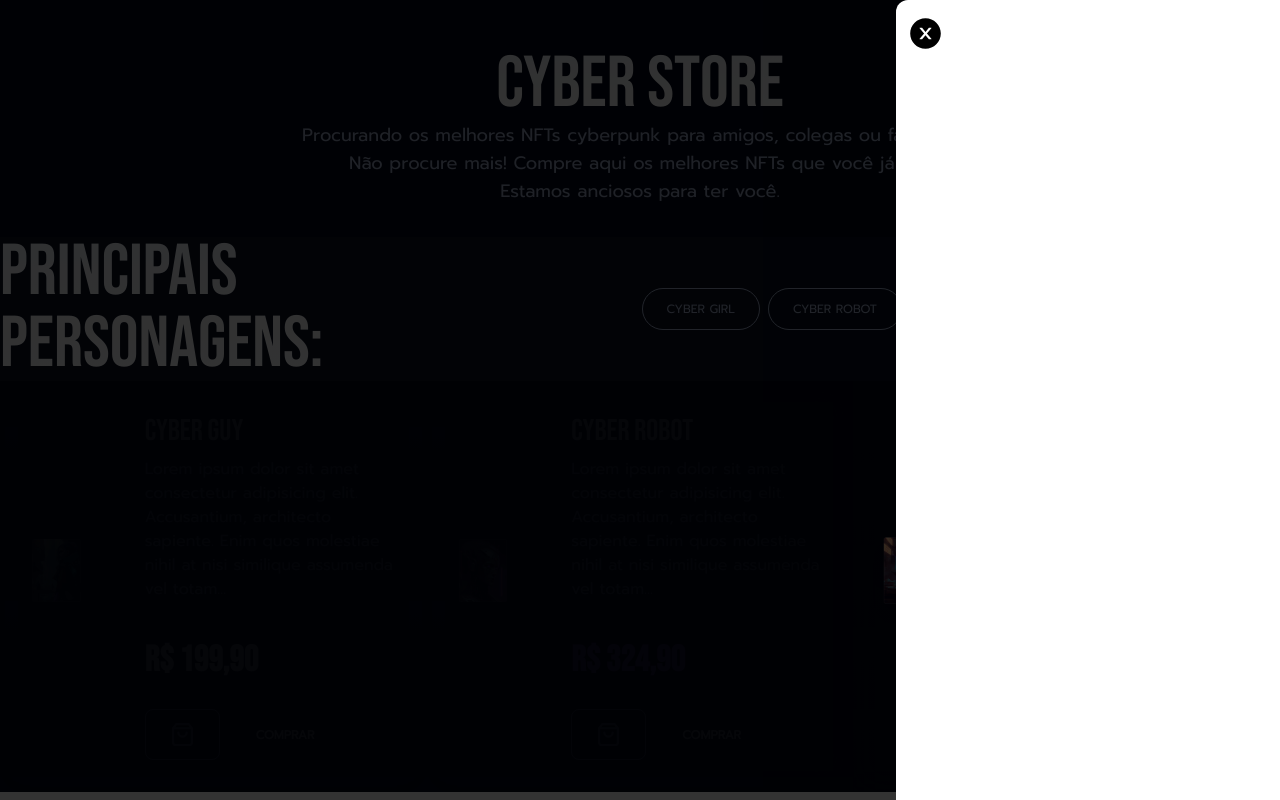
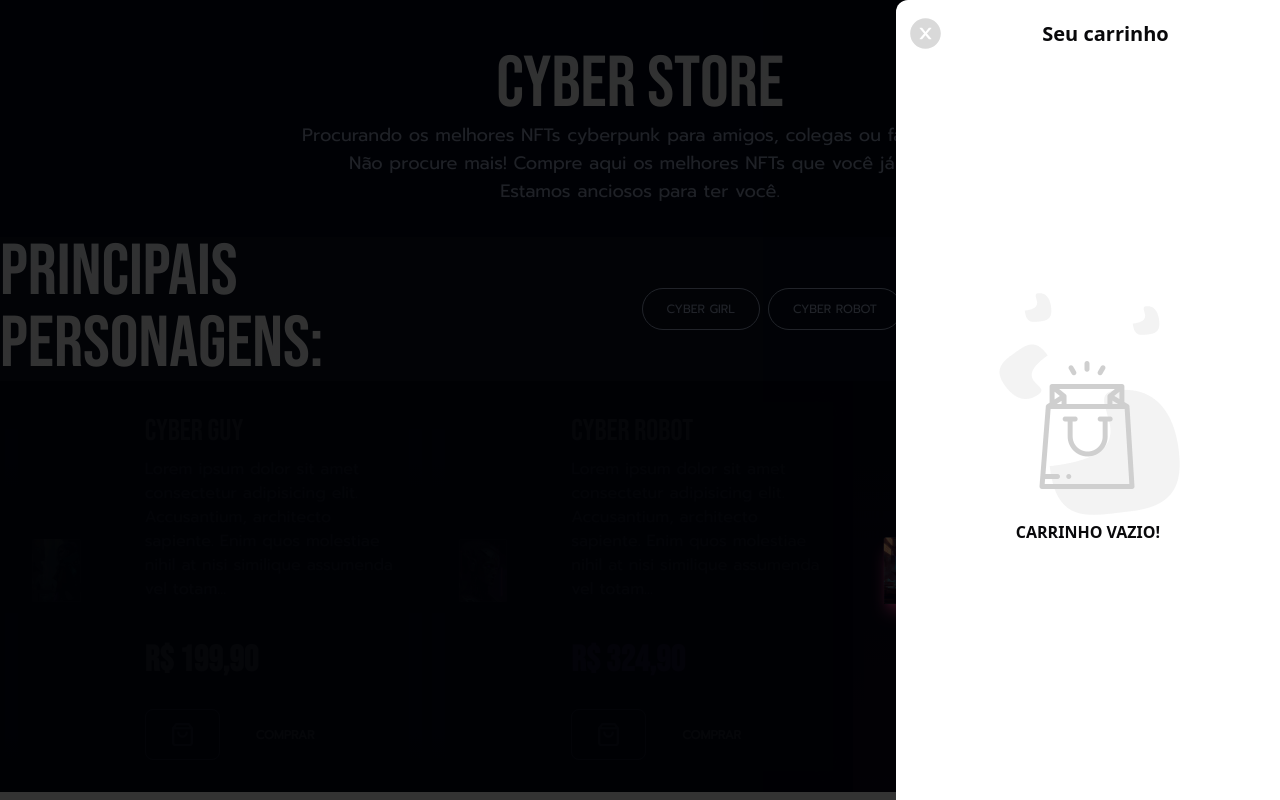
Before and after one commit to allandiegoasilva/tg-laboratory, a Next.js app: page / in a window 1280 px wide. Both pictures are taken after a click on the button 1171 px from the left and 24 px from the top of the page. Built offline with nearby package versions, Linux system fonts and the light colour scheme.

Commit message:
teste color

```diff
--- a/src/components/Card.tsx
+++ b/src/components/Card.tsx
@@ -43,7 +43,19 @@ export default function Card({ image, color, description, price, title, selected
 
   const linerBg = 'to-' + color + '-500/5';
   const shadow  = "shadow-"+color+"-500";
+  const btnBgColor = "bg-"+color+"-500";
+  const btnShadowColor = "shadow-" + color + '-500/50';
+  const textPriceColor = 'text-' +color+'-500';
 
+  const colors = {
+    pink: {
+      linerBg: 'to-pink-500/5',
+      shadow: 'shadow-pink-500',
+      btnBgColor: 'bg-pink-500',
+      btnShadowColor: 'shadow-pink-500/50',
+      textPriceColor: 'text-pink-500'
+    }
+  }
 
   return (
     <motion.div
@@ -67,12 +79,11 @@ export default function Card({ image, color, description, price, title, selected
         h-full
         relative
         from-slate-950
-        ${linerBg}
+        ${colors['pink'].linerBg}
 
         items-center px-8 pb-8
        ${ selected ? 'opacity-100' : 'opacity-10'}
       `}>
-
             <div onMouseEnter={() => setShowBlur(true)} onMouseLeave={() => setShowBlur(false)}  className="flex justify-center items-center w-auto relative ">
               <Image  src={image} className={`transition ease-in-out duration-300 shadow-lg MIN-W-FIT ${selected && shadow} ${ selected && 'scale-105'} `} alt=''/>
               <motion.div
@@ -115,7 +126,7 @@ export default function Card({ image, color, description, price, title, selected
                   <p className='max-w-sm text-secondary  font-medium font-prompt mb-10'>
                   Lorem ipsum dolor sit amet consectetur adipisicing elit. Accusantium, architecto sapiente. Enim quos molestiae nihil at nisi similique assumenda vel totam...
                 </p>
-                <span className={`font-extrabold text-4xl font-satisfy ${'text-' +color+'-500'}`}>
+                <span className={`font-extrabold text-4xl font-satisfy ${textPriceColor}`}>
                   R$ {price.toLocaleString('pt-br', { minimumFractionDigits: 2 })}
                 </span>
                </div>
@@ -136,7 +147,7 @@ export default function Card({ image, color, description, price, title, selected
                     transition
                     ease-in-out
                     duration-200
-                  ${cart.includes(type) ? ' bg-white text-slate-950 ' : 'text-secondary border-secondary'}
+                    ${cart.includes(type) ? ' bg-white text-slate-950 ' : 'text-secondary border-secondary'}
                    `}
 
                    onClick={() => {
@@ -159,12 +170,12 @@ export default function Card({ image, color, description, price, title, selected
                       text-xs
                       font-prompt
                       uppercase
-                      ${ "bg-"+color+"-500"}
+                      ${ btnBgColor}
 
                       text-white
                       shadow-sm
 
-                     ${"shadow-" + color + '-500/50'}
+                     ${btnShadowColor}
                       font-semibold
                       transition
                       ease-in-out
--- a/src/components/Cart.tsx
+++ b/src/components/Cart.tsx
@@ -3,6 +3,8 @@ import { Variants, useInView, motion } from "framer-motion";
 import { FiShoppingBag } from "react-icons/fi";
 import { useContext, useRef, useState, useEffect} from 'react';
 import { AiFillCloseCircle} from 'react-icons/ai';
+import Image from "next/image";
+import shoppingEmpty from '../images/shopping-bag.png';
 
 export default function Cart(){
 
@@ -17,9 +19,11 @@ export default function Cart(){
   const variants : Variants = {
     open: {
       display: "flex",
+      opacity: 1,
       width: '100%'
     },
     close: {
+      opacity: 0,
       width: 0,
       transitionEnd: {
         display: 'none'
@@ -54,8 +58,7 @@ export default function Cart(){
           animate={open ? 'open' : 'close'}
           variants={variants}
           transition={{
-            ease: 'easeInOut',
-            duration: 0.3
+            ease: 'easeInOut'
           }}
         >
         <motion.div
@@ -66,12 +69,22 @@ export default function Cart(){
             ease: 'easeInOut',
             duration: 0.3
           }}
-          className="absolute w-full h-full items-start bg-white z-10 px-3 py-4 lg:max-w-sm right-0 flex rounded-tl-xl">
+          className="absolute  flex-col w-full h-full items-start bg-white z-10 px-3 py-4 lg:max-w-sm right-0 flex rounded-tl-xl">
           <div className="flex w-full">
-            <button type="button" onClick={() => setOpen(false)} className="">
+            <button type="button" onClick={() => setOpen(false)} className="text-[#D9D9D9]">
               <AiFillCloseCircle size={35}/>
             </button>
+            <div className="flex justify-center items-center w-full text-xl font-bold text-zinc-950">
+              Seu carrinho
+            </div>
           </div>
+          <div className="flex flex-col h-full w-full py-8 items-center justify-center">
+            <Image src={shoppingEmpty} alt="Carrinho vazio"/>
+            <h3 className="text-zinc-950 uppercase font-bold">
+              Carrinho vazio!
+            </h3>
+          </div>
+
         </motion.div>
       </motion.div>
     </>
--- /dev/null
+++ b/src/pages/api/products.ts
@@ -0,0 +1,18 @@
+// Next.js API route support: https://nextjs.org/docs/api-routes/introduction
+import type { NextApiRequest, NextApiResponse } from 'next'
+
+type Data = {
+  name: string
+}
+
+export default function handler(
+  req: NextApiRequest,
+  res: NextApiResponse<Data>
+) {
+
+  const products : any = [
+
+  ];
+
+  res.status(200).json(products);
+}
```
Also changed, not shown: src/images/shopping-bag-1.png (added), src/images/shopping-bag.png (added).
